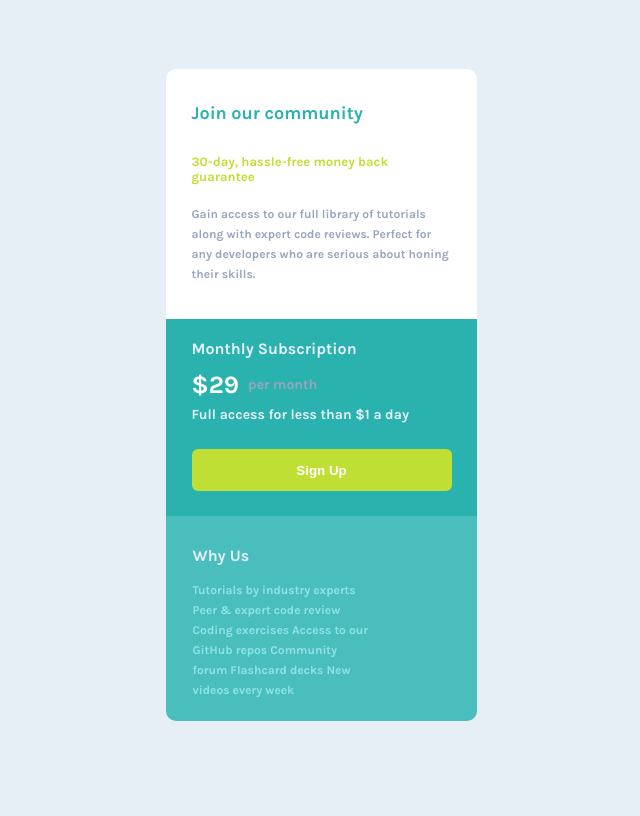
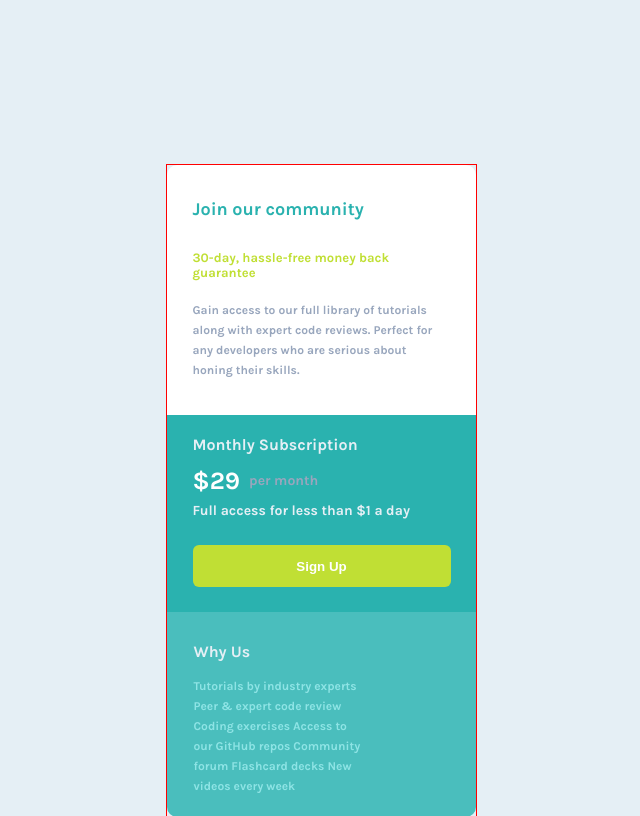
Before and after one commit to pablotebb/Single_Price_Grid_Component, a plain HTML site: page index.html in a window 1280 px wide. Shown: the top 816 px of the page, without its empty margins (319-959 px from the left). Drawn offline with Linux system fonts and the light colour scheme.

Commit message:
small correction

```diff
--- a/sass/styles.scss
+++ b/sass/styles.scss
@@ -4,10 +4,10 @@
 @use "mixins";
 
 .main-container {
-  // border: 1px solid red;
+  border: 1px solid red;
   width: 311px;
   height: 723px;
-  margin: 69px auto 30px;
+  margin: 164px auto 30px;
 }
 
 .section-community {
```
Also changed, not shown: styles.css, 1 other file.
